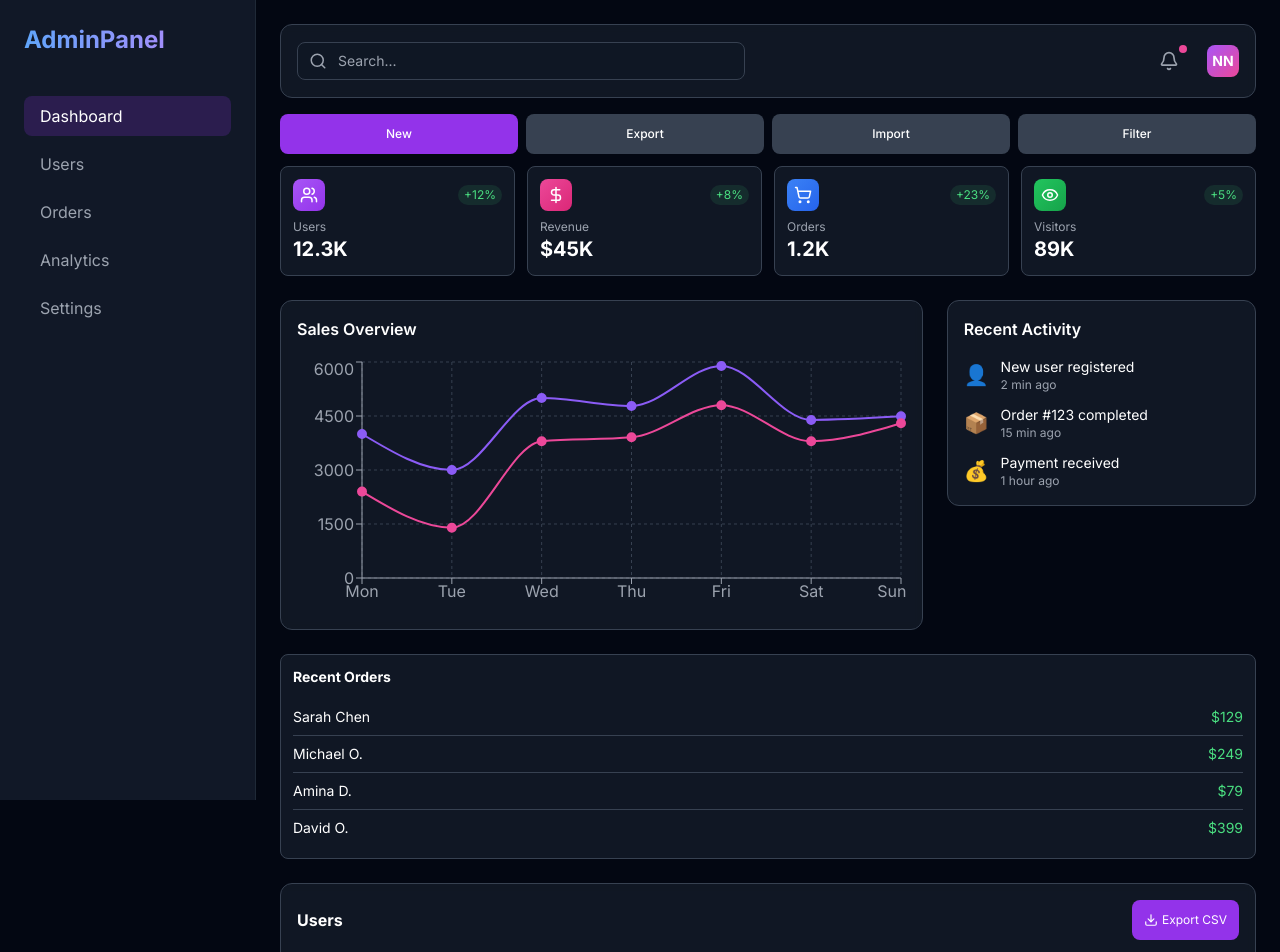
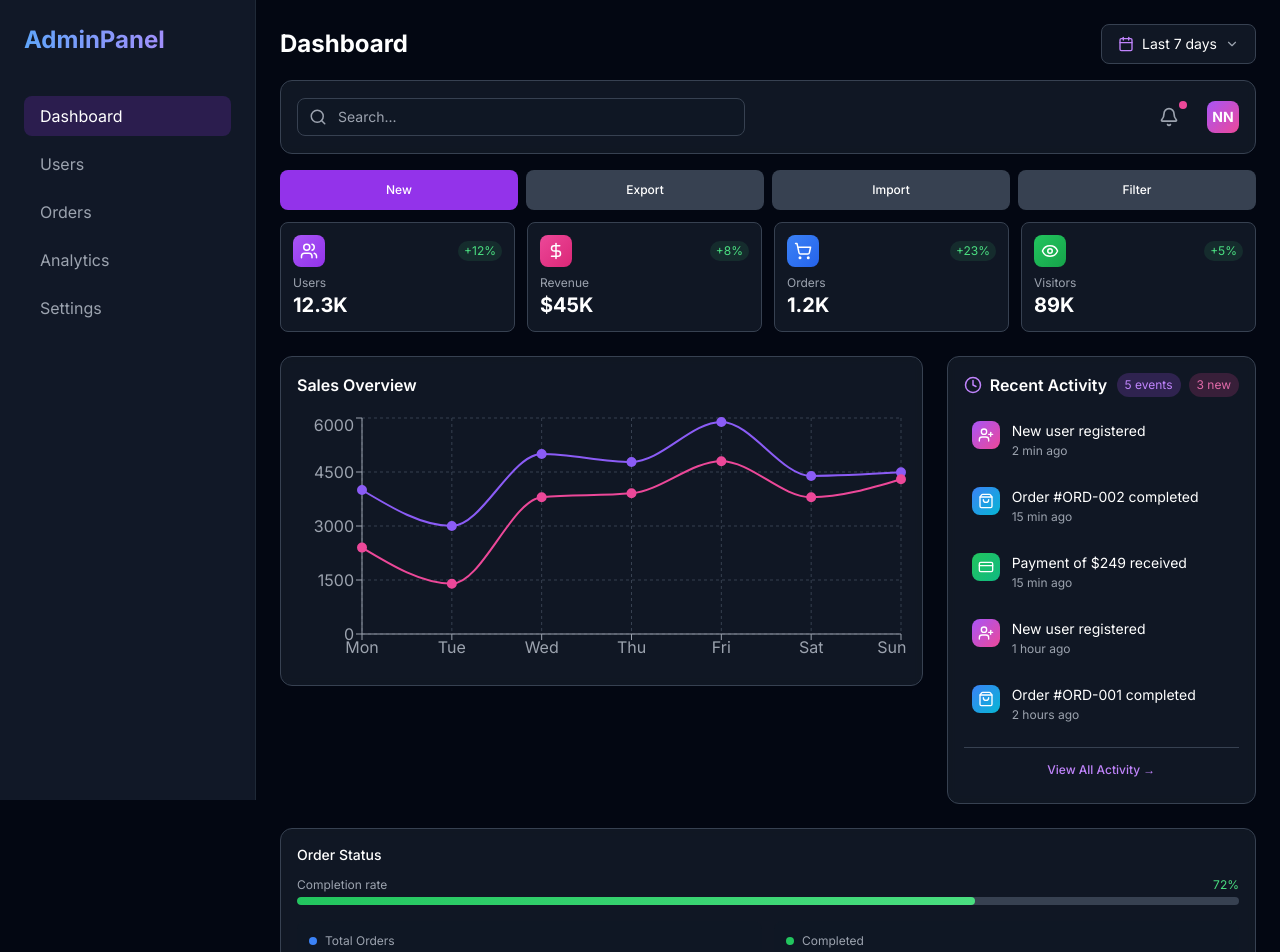
Before and after one commit to Neric-wizard/admin-dashboard, a Next.js app: page / in a window 1280 px wide. Shown: the top 952 px of the page. Built offline with nearby package versions, Linux system fonts and the light colour scheme.

Commit message:
Day 6: Add tooltips, activity counter, date picker, status summary

```diff
--- a/app/components/ActivityTimeline.tsx
+++ b/app/components/ActivityTimeline.tsx
@@ -1,24 +1,56 @@
+"use client";
+
+import { Clock, UserPlus, ShoppingBag, CreditCard, Activity } from "lucide-react";
+
 export default function ActivityTimeline() {
   const activities = [
-    { text: "New user registered", time: "2 min ago", icon: "👤" },
-    { text: "Order #123 completed", time: "15 min ago", icon: "📦" },
-    { text: "Payment received", time: "1 hour ago", icon: "💰" },
+    { icon: <UserPlus size={16} />, text: "New user registered", time: "2 min ago", color: "from-purple-500 to-pink-500" },
+    { icon: <ShoppingBag size={16} />, text: "Order #ORD-002 completed", time: "15 min ago", color: "from-blue-500 to-cyan-500" },
+    { icon: <CreditCard size={16} />, text: "Payment of $249 received", time: "15 min ago", color: "from-green-500 to-emerald-500" },
+    { icon: <UserPlus size={16} />, text: "New user registered", time: "1 hour ago", color: "from-purple-500 to-pink-500" },
+    { icon: <ShoppingBag size={16} />, text: "Order #ORD-001 completed", time: "2 hours ago", color: "from-blue-500 to-cyan-500" },
   ];
 
+  const totalActivities = activities.length;
+  const unreadCount = activities.filter((_, i) => i < 3).length;
+
   return (
-    <div className="bg-gray-800/50 rounded-xl border border-gray-700 p-4">
-      <h2 className="text-white font-semibold mb-4">Recent Activity</h2>
+    <div className="bg-gray-800/50 backdrop-blur-sm rounded-xl border border-gray-700 p-4">
+      {/* Header with counter */}
+      <div className="flex items-center justify-between mb-4">
+        <div className="flex items-center gap-2">
+          <Clock size={18} className="text-purple-400" />
+          <h2 className="text-white font-semibold">Recent Activity</h2>
+        </div>
+        <div className="flex items-center gap-2">
+          <span className="bg-purple-500/20 text-purple-400 text-xs px-2 py-1 rounded-full">
+            {totalActivities} events
+          </span>
+          {unreadCount > 0 && (
+            <span className="bg-pink-500/20 text-pink-400 text-xs px-2 py-1 rounded-full animate-pulse">
+              {unreadCount} new
+            </span>
+          )}
+        </div>
+      </div>
+
       <div className="space-y-3">
-        {activities.map((item, i) => (
-          <div key={i} className="flex items-center gap-3">
-            <span className="text-xl">{item.icon}</span>
-            <div>
-              <p className="text-white text-sm">{item.text}</p>
-              <p className="text-gray-400 text-xs">{item.time}</p>
+        {activities.map((activity, index) => (
+          <div key={index} className="flex items-start gap-3 group hover:bg-gray-700/30 p-2 rounded-lg transition">
+            <div className={`w-7 h-7 rounded-lg bg-gradient-to-br ${activity.color} bg-opacity-20 flex items-center justify-center text-white flex-shrink-0`}>
+              {activity.icon}
+            </div>
+            <div className="flex-1">
+              <p className="text-white text-sm">{activity.text}</p>
+              <p className="text-gray-400 text-xs mt-0.5">{activity.time}</p>
             </div>
           </div>
         ))}
       </div>
+
+      <button className="w-full mt-4 py-2 text-purple-400 hover:text-purple-300 text-xs font-medium border-t border-gray-700 pt-3 transition">
+        View All Activity →
+      </button>
     </div>
   );
 }
--- /dev/null
+++ b/app/components/DateRangePicker.tsx
@@ -0,0 +1,44 @@
+"use client";
+
+import { useState } from "react";
+import { Calendar, ChevronDown } from "lucide-react";
+
+export default function DateRangePicker() {
+  const [isOpen, setIsOpen] = useState(false);
+  const [range, setRange] = useState("Last 7 days");
+
+  const options = ["Today", "Yesterday", "Last 7 days", "Last 30 days", "This month", "Last month", "Custom range"];
+
+  return (
+    <div className="relative">
+      <button
+        onClick={() => setIsOpen(!isOpen)}
+        className="flex items-center gap-2 bg-gray-800/50 border border-gray-700 rounded-lg px-4 py-2 text-sm text-white hover:bg-gray-700 transition"
+      >
+        <Calendar size={16} className="text-purple-400" />
+        <span>{range}</span>
+        <ChevronDown size={14} className="text-gray-400" />
+      </button>
+
+      {isOpen && (
+        <>
+          <div className="fixed inset-0 z-10" onClick={() => setIsOpen(false)} />
+          <div className="absolute right-0 mt-2 w-48 bg-gray-800 border border-gray-700 rounded-lg shadow-xl z-20 py-1">
+            {options.map((option) => (
+              <button
+                key={option}
+                onClick={() => {
+                  setRange(option);
+                  setIsOpen(false);
+                }}
+                className="block w-full text-left px-4 py-2 text-sm text-gray-300 hover:bg-gray-700 hover:text-white transition"
+              >
+                {option}
+              </button>
+            ))}
+          </div>
+        </>
+      )}
+    </div>
+  );
+}
--- a/app/components/StatsCards.tsx
+++ b/app/components/StatsCards.tsx
@@ -4,16 +4,57 @@ import { Users, DollarSign, ShoppingCart, Eye } from "lucide-react";
 
 export default function StatsCards() {
   const stats = [
-    { title: "Users", value: "12.3K", change: "+12%", icon: <Users size={18} />, color: "from-purple-500 to-purple-600" },
-    { title: "Revenue", value: "$45K", change: "+8%", icon: <DollarSign size={18} />, color: "from-pink-500 to-pink-600" },
-    { title: "Orders", value: "1.2K", change: "+23%", icon: <ShoppingCart size={18} />, color: "from-blue-500 to-blue-600" },
-    { title: "Visitors", value: "89K", change: "+5%", icon: <Eye size={18} />, color: "from-green-500 to-green-600" }
+    {
+      title: "Users",
+      value: "12.3K",
+      change: "+12%",
+      icon: <Users size={18} />,
+      color: "from-purple-500 to-purple-600",
+      tooltip: "Total registered users",
+      details: "1,245 new this month"
+    },
+    {
+      title: "Revenue",
+      value: "$45K",
+      change: "+8%",
+      icon: <DollarSign size={18} />,
+      color: "from-pink-500 to-pink-600",
+      tooltip: "Monthly recurring revenue",
+      details: "$3.2K from new customers"
+    },
+    {
+      title: "Orders",
+      value: "1.2K",
+      change: "+23%",
+      icon: <ShoppingCart size={18} />,
+      color: "from-blue-500 to-blue-600",
+      tooltip: "Total orders this month",
+      details: "89% completion rate"
+    },
+    {
+      title: "Visitors",
+      value: "89K",
+      change: "+5%",
+      icon: <Eye size={18} />,
+      color: "from-green-500 to-green-600",
+      tooltip: "Unique site visitors",
+      details: "32.5K returning users"
+    }
   ];
 
   return (
     <div className="grid grid-cols-2 lg:grid-cols-4 gap-2 sm:gap-3">
       {stats.map((stat, index) => (
-        <div key={index} className="bg-gray-800/50 rounded-lg border border-gray-700 p-3">
+        <div
+          key={index}
+          className="bg-gray-800/50 rounded-lg border border-gray-700 p-3 relative group cursor-help"
+        >
+          {/* Tooltip */}
+          <div className="absolute bottom-full left-1/2 transform -translate-x-1/2 mb-2 w-48 p-2 bg-gray-900 text-white text-xs rounded-lg border border-gray-700 opacity-0 group-hover:opacity-100 transition pointer-events-none z-10">
+            <p className="font-medium mb-1">{stat.tooltip}</p>
+            <p className="text-gray-400">{stat.details}</p>
+          </div>
+
           <div className="flex items-center justify-between mb-2">
             <div className={`w-8 h-8 rounded-lg bg-gradient-to-br ${stat.color} bg-opacity-20 flex items-center justify-center`}>
               {stat.icon}
--- /dev/null
+++ b/app/components/StatusSummary.tsx
@@ -0,0 +1,45 @@
+"use client";
+
+export default function StatusSummary() {
+  const stats = [
+    { label: "Total Orders", value: "1,234", color: "bg-blue-500" },
+    { label: "Completed", value: "892", color: "bg-green-500" },
+    { label: "Processing", value: "234", color: "bg-yellow-500" },
+    { label: "Pending", value: "108", color: "bg-purple-500" },
+  ];
+
+  const completionRate = Math.round((892 / 1234) * 100);
+
+  return (
+    <div className="bg-gray-800/50 backdrop-blur-sm rounded-xl border border-gray-700 p-4">
+      <h3 className="text-white text-sm font-medium mb-3">Order Status</h3>
+
+      {/* Progress bar */}
+      <div className="mb-4">
+        <div className="flex justify-between text-xs mb-1">
+          <span className="text-gray-400">Completion rate</span>
+          <span className="text-green-400">{completionRate}%</span>
+        </div>
+        <div className="w-full h-2 bg-gray-700 rounded-full overflow-hidden">
+          <div
+            className="h-full bg-gradient-to-r from-green-500 to-green-400 rounded-full"
+            style={{ width: `${completionRate}%` }}
+          />
+        </div>
+      </div>
+
+      {/* Stats grid */}
+      <div className="grid grid-cols-2 gap-3">
+        {stats.map((stat, i) => (
+          <div key={i} className="bg-gray-900/50 rounded-lg p-3">
+            <div className="flex items-center gap-2 mb-1">
+              <div className={`w-2 h-2 rounded-full ${stat.color}`} />
+              <span className="text-gray-400 text-xs">{stat.label}</span>
+            </div>
+            <p className="text-white font-bold text-lg">{stat.value}</p>
+          </div>
+        ))}
+      </div>
+    </div>
+  );
+}
--- a/app/page.tsx
+++ b/app/page.tsx
@@ -7,13 +7,15 @@ import RecentOrders from "./components/RecentOrders";
 import ActivityTimeline from "./components/ActivityTimeline";
 import UserManagement from "./components/UserManagement";
 import MobileMenu from "./components/MobileMenu";
+import DateRangePicker from "./components/DateRangePicker";
+import StatusSummary from "./components/StatusSummary";
 
 export default function Home() {
   return (
     <div className="min-h-screen bg-gray-950">
       <MobileMenu />
 
-      {/* Sidebar - visible on desktop only */}
+      {/* Sidebar */}
       <div className="hidden lg:block">
         <Sidebar />
       </div>
@@ -21,16 +23,20 @@ export default function Home() {
       {/* Main Content */}
       <main className="lg:ml-64 min-h-screen">
         <div className="pt-16 lg:pt-6 px-4 lg:px-6 pb-10">
-          {/* Header - fixed position on desktop */}
+
+          {/* Header with Date Picker */}
+          <div className="flex flex-col sm:flex-row sm:items-center justify-between gap-4 mb-4">
+            <h1 className="text-2xl font-bold text-white">Dashboard</h1>
+            <DateRangePicker />
+          </div>
+
           <Header />
-
-          {/* Quick Actions */}
           <QuickActions />
 
-          {/* Stats Cards */}
+          {/* Stats Cards with Tooltips */}
           <StatsCards />
 
-          {/* Two column layout for desktop */}
+          {/* Two column layout */}
           <div className="lg:grid lg:grid-cols-3 lg:gap-6 mt-6">
             <div className="lg:col-span-2">
               <SalesChart />
@@ -38,6 +44,11 @@ export default function Home() {
             <div className="lg:col-span-1">
               <ActivityTimeline />
             </div>
+          </div>
+
+          {/* Status Summary */}
+          <div className="mt-6">
+            <StatusSummary />
           </div>
 
           {/* Recent Orders */}
```
